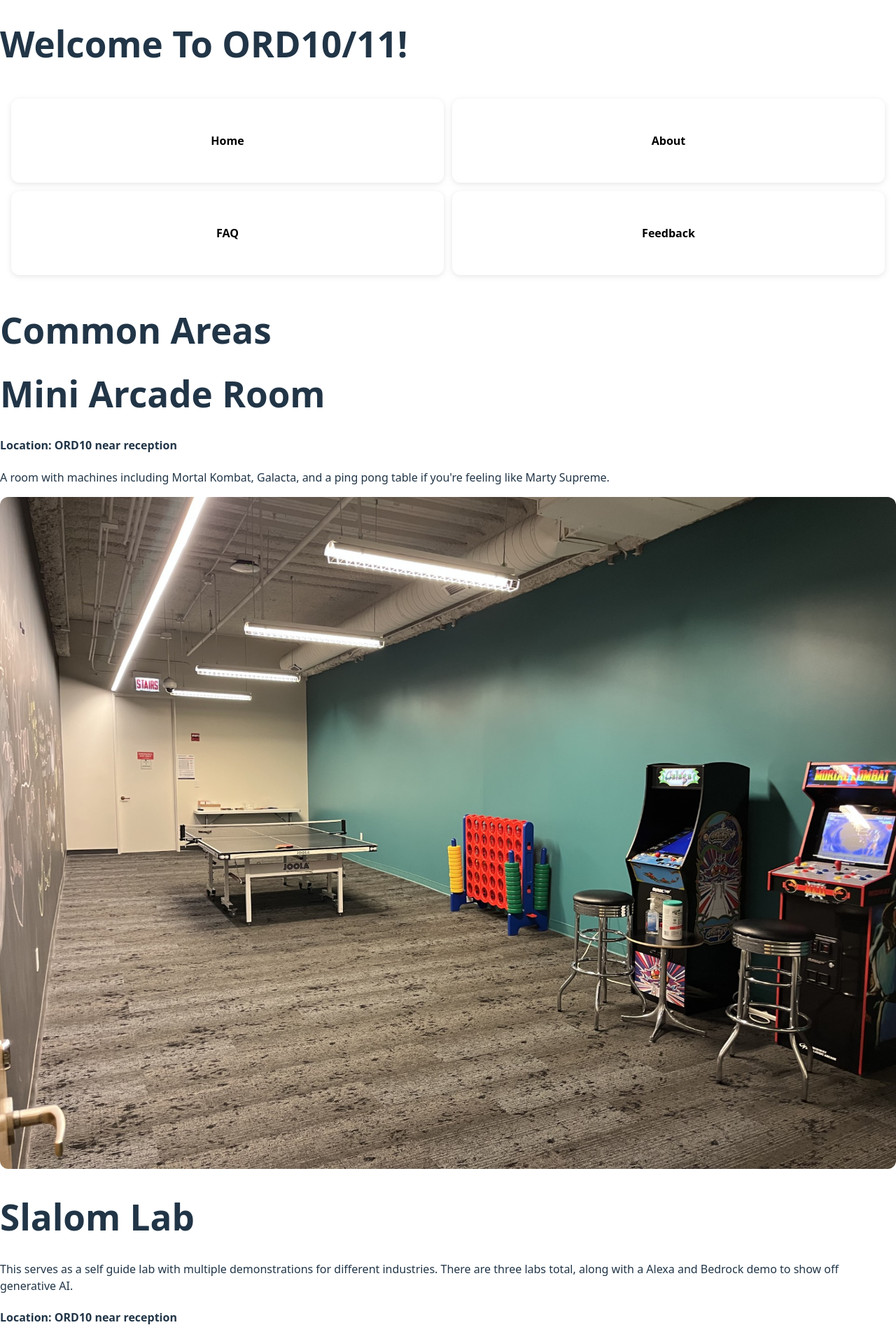
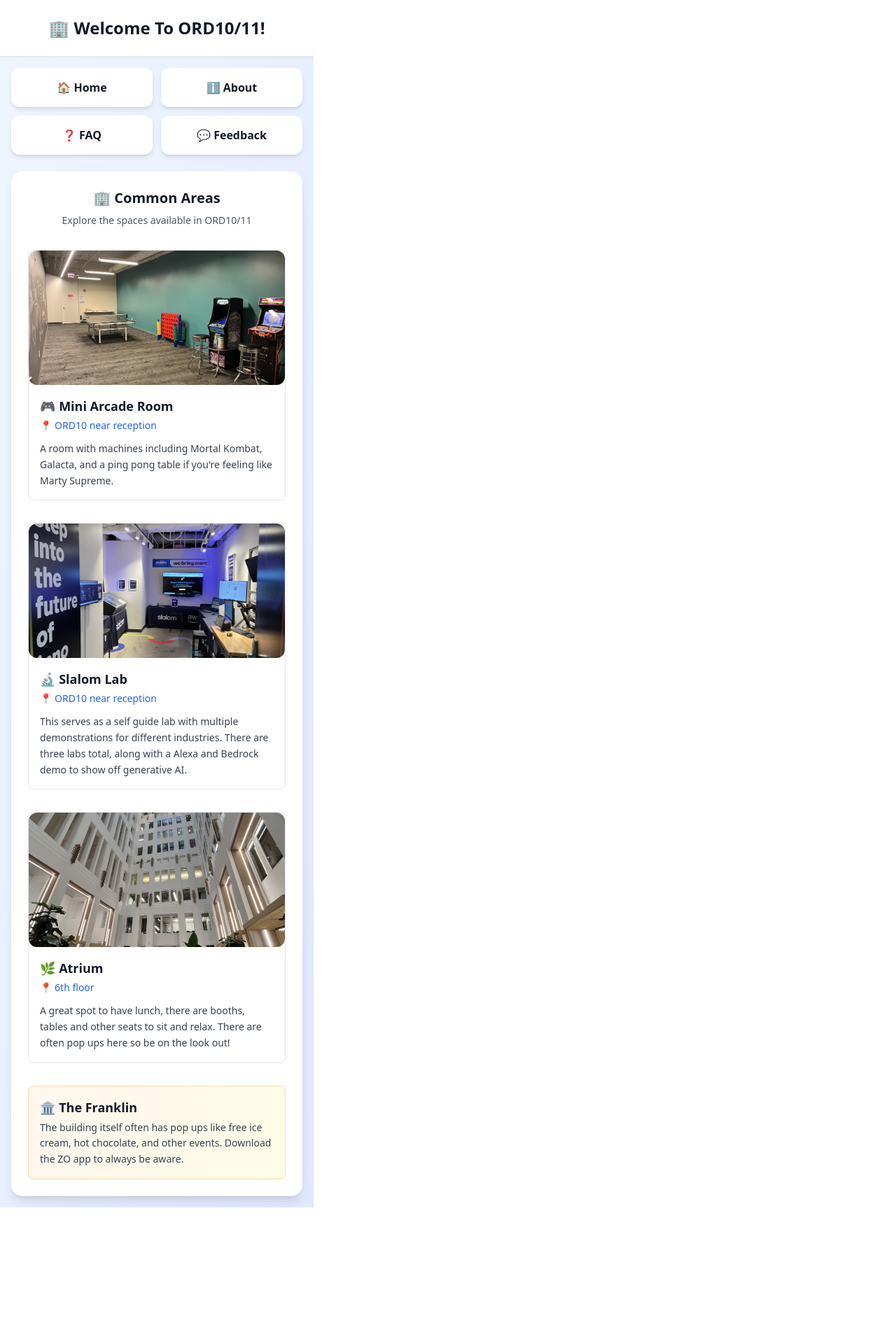
Before and after one commit to ryanh210757/ORDGuide, a React (Vite) app: page /about in a window 1280 px wide. Shown: the top 1913 px of the page at 70% size. After the commit the page ends 1725 px from the top, so only its background shows below. Built offline with nearby package versions, Linux system fonts and the light colour scheme; what aws-amplify would draw is missing.

Commit message:
Tailind css styling

```diff
--- a/index.html
+++ b/index.html
@@ -9,5 +9,6 @@
   <body>
     <div id="root"></div>
     <script type="module" src="/src/main.jsx"></script>
+    <script src="https://cdn.tailwindcss.com"></script>
   </body>
 </html>
--- a/src/About.jsx
+++ b/src/About.jsx
@@ -5,37 +5,59 @@ import atrium from "./assets/atrium.jpg"
 
 export default function About(){
     return (
-        <>
+        <div className="space-y-8">
+            {/* Header */}
+            <div className="text-center">
+                <h1 className="text-xl font-bold text-gray-900 mb-2">🏢 Common Areas</h1>
+                <p className="text-sm text-gray-600">Explore the spaces available in ORD10/11</p>
+            </div>
 
+            {/* Mini Arcade Room */}
+            <div className="bg-white rounded-lg border border-gray-200 overflow-hidden">
+                <img src={arcade} className="w-full h-48 object-cover" alt="Mini Arcade Room" />
+                <div className="p-4">
+                    <h2 className="text-lg font-semibold text-gray-900 mb-1">🎮 Mini Arcade Room</h2>
+                    <h4 className="text-sm font-medium text-blue-600 mb-3">📍 ORD10 near reception</h4>
+                    <p className="text-sm text-gray-700 leading-relaxed">
+                        A room with machines including Mortal Kombat, Galacta, and a ping pong table if you're feeling like Marty Supreme.
+                    </p>
+                </div>
+            </div>
 
-            <h1>Common Areas</h1>
-            <h1>Mini Arcade Room</h1>
-            <h4>Location: ORD10 near reception</h4>
-            <p>A room with machines including Mortal Kombat, Galacta, and a ping pong table if you're feeling like Marty Supreme.</p>
-            <img src={arcade} />
-
-
-            <h1>Slalom Lab</h1>
-            <p>This serves as a self guide lab with multiple demonstrations for different industries.
+            {/* Slalom Lab */}
+            <div className="bg-white rounded-lg border border-gray-200 overflow-hidden">
+                <img src={slalom} className="w-full h-48 object-cover" alt="Slalom Lab" />
+                <div className="p-4">
+                    <h2 className="text-lg font-semibold text-gray-900 mb-1">🔬 Slalom Lab</h2>
+                    <h4 className="text-sm font-medium text-blue-600 mb-3">📍 ORD10 near reception</h4>
+                    <p className="text-sm text-gray-700 leading-relaxed">
+                        This serves as a self guide lab with multiple demonstrations for different industries.
                         There are three labs total, along with a Alexa and Bedrock demo to show off generative AI.
                     </p>
-            <h4>Location: ORD10 near reception</h4>
-            <img src={slalom} />
+                </div>
+            </div>
 
-            <h1>Atrium</h1>
-            <p>A great spot to have lunch, there are booths, tables and other seats to sit and relax. There are
+            {/* Atrium */}
+            <div className="bg-white rounded-lg border border-gray-200 overflow-hidden">
+                <img src={atrium} className="w-full h-48 object-cover" alt="Atrium" />
+                <div className="p-4">
+                    <h2 className="text-lg font-semibold text-gray-900 mb-1">🌿 Atrium</h2>
+                    <h4 className="text-sm font-medium text-blue-600 mb-3">📍 6th floor</h4>
+                    <p className="text-sm text-gray-700 leading-relaxed">
+                        A great spot to have lunch, there are booths, tables and other seats to sit and relax. There are
                         often pop ups here so be on the look out!
                     </p>
-            <h4>Location: 6th floor</h4>
-            <img src={atrium}/>
+                </div>
+            </div>
 
-            <h1>The Franklin </h1>
-            <p>The builidng iteself often has pop ups like free ice cream, hot chocalte, and other events.
+            {/* The Franklin */}
+            <div className="bg-gradient-to-r from-orange-50 to-yellow-50 rounded-lg border border-orange-200 p-4">
+                <h2 className="text-lg font-semibold text-gray-900 mb-1">🏛️ The Franklin</h2>
+                <p className="text-sm text-gray-700 leading-relaxed">
+                    The building itself often has pop ups like free ice cream, hot chocolate, and other events.
                     Download the ZO app to always be aware.
                 </p>
-
-
-        </>
-
+            </div>
+        </div>
     )
 }
--- a/src/App.jsx
+++ b/src/App.jsx
@@ -10,23 +10,56 @@ function App() {
   const [open, setOpen] = useState(false)
 
   return (
-    <>
-    <h1>Welcome To ORD10/11!</h1>
+    <div className="min-h-screen bg-gradient-to-br from-blue-50 to-indigo-100">
+      {/* Header */}
+      <div className="bg-white shadow-sm border-b">
+        <div className="max-w-md mx-auto px-4 py-6 text-center">
+          <h1 className="text-2xl font-bold text-gray-900">🏢 Welcome To ORD10/11!</h1>
+        </div>
+      </div>
+
       <BrowserRouter>
-      <div className='actionGrid'>
-      <Link className="button" to="/">Home</Link>
-      <Link className="button" to="/about">About</Link>
-      <Link className="button" to="/faq">FAQ</Link>
-      <Link className="button" to="/feedback">Feedback</Link>
+        {/* Navigation */}
+        <div className="max-w-md mx-auto px-4 py-4">
+          <div className="grid grid-cols-2 gap-3 mb-6">
+            <Link
+              className="bg-white text-gray-900 font-semibold py-4 px-6 rounded-xl shadow-md hover:shadow-lg transition-all duration-200 text-center hover:bg-gray-50"
+              to="/"
+            >
+              🏠 Home
+            </Link>
+            <Link
+              className="bg-white text-gray-900 font-semibold py-4 px-6 rounded-xl shadow-md hover:shadow-lg transition-all duration-200 text-center hover:bg-gray-50"
+              to="/about"
+            >
+              ℹ️ About
+            </Link>
+            <Link
+              className="bg-white text-gray-900 font-semibold py-4 px-6 rounded-xl shadow-md hover:shadow-lg transition-all duration-200 text-center hover:bg-gray-50"
+              to="/faq"
+            >
+              ❓ FAQ
+            </Link>
+            <Link
+              className="bg-white text-gray-900 font-semibold py-4 px-6 rounded-xl shadow-md hover:shadow-lg transition-all duration-200 text-center hover:bg-gray-50"
+              to="/feedback"
+            >
+              💬 Feedback
+            </Link>
           </div>
+
+          {/* Page Content */}
+          <div className="bg-white rounded-2xl shadow-lg p-6">
             <Routes>
               <Route path="/" element={<Home />}></Route>
               <Route path="/about" element={<About />}></Route>
               <Route path="/faq" element={<FAQ />}></Route>
               <Route path="/feedback" element={<Feedback />}></Route>
             </Routes>
+          </div>
+        </div>
       </BrowserRouter>
-    </>
+    </div>
   )
 }
 
--- a/src/FAQ.jsx
+++ b/src/FAQ.jsx
@@ -2,22 +2,48 @@ import React from "react";
 import { useState } from "react";
 
 export default function FAQ(){
-    const [openIndex, setOpenIndex] = useState()
-
+    const [openIndex, setOpenIndex] = useState(null)
 
     return (
-        <>
+        <div className="space-y-4">
+            {/* Header */}
+            <div className="text-center mb-6">
+                <h1 className="text-xl font-semibold text-gray-900 mb-2">❓ Frequently Asked Questions</h1>
+                <p className="text-sm text-gray-600">Tap any question to see the answer</p>
+            </div>
+
+            {/* FAQ Items */}
             {data.map((item, index) => (
-                <div>
-                    <h3>{item.question}</h3>
-                    <button onClick={() => setOpenIndex(index)}>Three lines</button>
-                    {openIndex === index ? <p>{item.answer}</p> : null}
+                <div key={index} className="bg-white border border-gray-200 rounded-lg overflow-hidden shadow-sm">
+                    {/* Question Header */}
+                    <button
+                        onClick={() => setOpenIndex(openIndex === index ? null : index)}
+                        className="w-full px-4 py-4 text-left hover:bg-gray-50 transition-colors duration-200 flex items-center justify-between"
+                    >
+                        <h3 className="font-medium text-gray-900 pr-4">{item.question}</h3>
+                        <div className="flex-shrink-0">
+                            {openIndex === index ? (
+                                <svg className="w-5 h-5 text-gray-500" fill="none" stroke="currentColor" viewBox="0 0 24 24">
+                                    <path strokeLinecap="round" strokeLinejoin="round" strokeWidth={2} d="M19 9l-7 7-7-7" />
+                                </svg>
+                            ) : (
+                                <svg className="w-5 h-5 text-gray-500" fill="none" stroke="currentColor" viewBox="0 0 24 24">
+                                    <path strokeLinecap="round" strokeLinejoin="round" strokeWidth={2} d="M9 5l7 7-7 7" />
+                                </svg>
+                            )}
+                        </div>
+                    </button>
 
+                    {/* Answer (Collapsible) */}
+                    {openIndex === index && (
+                        <div className="px-4 pb-4 border-t border-gray-100">
+                            <p className="text-sm text-gray-700 leading-relaxed pt-3">{item.answer}</p>
+                        </div>
+                    )}
                 </div>
             ))}
-        </>
+        </div>
     )
-
 }
 
 const data = [
@@ -42,11 +68,11 @@ const data = [
         answer: "Parking validation is available for external guests visiting the office. Unfortunately, we are unable to provide parking validation for Amazon employees.",
     },
     {
-        question: "Can I bring a vistor?",
+        question: "Can I bring a visitor?",
         answer: "Yes. All visitors must be registered with the building before arrival. Please send reception the visitor's name and email address in advance. Visitors will check in with building reception before proceeding to the Amazon reception desk.",
     },
     {
-        question: "Is there an agile seating?",
+        question: "Is there agile seating?",
         answer: "Yes. Agile workspaces are available on floors 5 and 6. Desks marked with an Agile Workspace label are available on a first-come, first-served basis unless otherwise reserved.",
     },
     {
@@ -54,8 +80,7 @@ const data = [
         answer: "Chicago Social is a great channel for local events, office activities, and networking opportunities. ORD-Vultures is commonly used for leftover catering and food available in the office.",
     },
     {
-        question: "Is there IT Support onsite",
-        answer: "IT Support is avaialbe in the office by appointment. For urgent issues, you can contact IT through the online support chat."
+        question: "Is there IT Support onsite?",
+        answer: "IT Support is available in the office by appointment. For urgent issues, you can contact IT through the online support chat."
     }
-
 ]
--- a/src/Feedback.jsx
+++ b/src/Feedback.jsx
@@ -66,19 +66,30 @@ export default function Feedback() {
     };
 
     return (
-        <>
-            <h1 className="test">Drop in your suggestions about my guide. I appreciate your feedback.</h1>
+        <div className="space-y-6">
+            {/* Header */}
+            <div className="text-center">
+                <h1 className="text-xl font-semibold text-gray-900 mb-2">💬 Share Your Feedback</h1>
+                <p className="text-sm text-gray-600">Drop in your suggestions about the guide. I appreciate your feedback!</p>
+            </div>
 
             {/* Status message display */}
             {submitStatus && (
-                <div className={`status-message ${submitStatus.type}`}>
+                <div className={`p-4 rounded-lg text-sm font-medium ${
+                    submitStatus.type === 'success'
+                        ? 'bg-green-50 text-green-800 border border-green-200'
+                        : 'bg-red-50 text-red-800 border border-red-200'
+                }`}>
                     {submitStatus.message}
                 </div>
             )}
 
-            <form onSubmit={handleSubmit}>
-                <div className="form-group">
-                    <label htmlFor="name">Your Name (Required):</label>
+            <form onSubmit={handleSubmit} className="space-y-4">
+                {/* Name Field */}
+                <div>
+                    <label htmlFor="name" className="block text-sm font-medium text-gray-700 mb-2">
+                        Your Name <span className="text-red-500">*</span>
+                    </label>
                     <input
                         type="text"
                         id="name"
@@ -86,65 +97,85 @@ export default function Feedback() {
                         placeholder="Enter your name"
                         required
                         disabled={isSubmitting}
+                        className="w-full px-4 py-3 border border-gray-300 rounded-lg focus:ring-2 focus:ring-blue-500 focus:border-blue-500 disabled:bg-gray-100 disabled:cursor-not-allowed"
                     />
                 </div>
 
-                <div className="form-group">
-                    <label htmlFor="email">Email (Optional):</label>
+                {/* Email Field */}
+                <div>
+                    <label htmlFor="email" className="block text-sm font-medium text-gray-700 mb-2">
+                        Email (Optional)
+                    </label>
                     <input
                         type="email"
                         id="email"
                         name="email"
                         placeholder="Enter your email"
                         disabled={isSubmitting}
+                        className="w-full px-4 py-3 border border-gray-300 rounded-lg focus:ring-2 focus:ring-blue-500 focus:border-blue-500 disabled:bg-gray-100 disabled:cursor-not-allowed"
                     />
                 </div>
 
-                <div className="form-group">
-                    <label htmlFor="location">Location (Optional):</label>
+                {/* Location Field */}
+                <div>
+                    <label htmlFor="location" className="block text-sm font-medium text-gray-700 mb-2">
+                        Location (Optional)
+                    </label>
                     <input
                         type="text"
                         id="location"
                         name="location"
                         placeholder="e.g., Floor 2, Room 205"
                         disabled={isSubmitting}
+                        className="w-full px-4 py-3 border border-gray-300 rounded-lg focus:ring-2 focus:ring-blue-500 focus:border-blue-500 disabled:bg-gray-100 disabled:cursor-not-allowed"
                     />
                 </div>
 
-                <div className="form-group">
-                    <label htmlFor="category">Category (Optional):</label>
+                {/* Category Field */}
+                <div>
+                    <label htmlFor="category" className="block text-sm font-medium text-gray-700 mb-2">
+                        Category (Optional)
+                    </label>
                     <select
                         id="category"
                         name="category"
                         disabled={isSubmitting}
+                        className="w-full px-4 py-3 border border-gray-300 rounded-lg focus:ring-2 focus:ring-blue-500 focus:border-blue-500 disabled:bg-gray-100 disabled:cursor-not-allowed"
                     >
                         <option value="">Select a category</option>
-                        <option value="navigation">Navigation</option>
-                        <option value="facilities">Facilities</option>
-                        <option value="accessibility">Accessibility</option>
-                        <option value="general">General Feedback</option>
-                        <option value="suggestion">Suggestion</option>
+                        <option value="navigation">🗺️ Navigation</option>
+                        <option value="facilities">🏢 Facilities</option>
+                        <option value="accessibility">♿ Accessibility</option>
+                        <option value="general">💬 General Feedback</option>
+                        <option value="suggestion">💡 Suggestion</option>
                     </select>
                 </div>
 
-                <div className="form-group">
-                    <label htmlFor="rating">Rating (Optional):</label>
+                {/* Rating Field */}
+                <div>
+                    <label htmlFor="rating" className="block text-sm font-medium text-gray-700 mb-2">
+                        Rating (Optional)
+                    </label>
                     <select
                         id="rating"
                         name="rating"
                         disabled={isSubmitting}
+                        className="w-full px-4 py-3 border border-gray-300 rounded-lg focus:ring-2 focus:ring-blue-500 focus:border-blue-500 disabled:bg-gray-100 disabled:cursor-not-allowed"
                     >
                         <option value="">Rate your experience</option>
-                        <option value="5">5 - Excellent</option>
-                        <option value="4">4 - Good</option>
-                        <option value="3">3 - Average</option>
-                        <option value="2">2 - Poor</option>
-                        <option value="1">1 - Very Poor</option>
+                        <option value="5">⭐⭐⭐⭐⭐ Excellent</option>
+                        <option value="4">⭐⭐⭐⭐ Good</option>
+                        <option value="3">⭐⭐⭐ Average</option>
+                        <option value="2">⭐⭐ Poor</option>
+                        <option value="1">⭐ Very Poor</option>
                     </select>
                 </div>
 
-                <div className="form-group">
-                    <label htmlFor="message">Message (Required):</label>
+                {/* Message Field */}
+                <div>
+                    <label htmlFor="message" className="block text-sm font-medium text-gray-700 mb-2">
+                        Message <span className="text-red-500">*</span>
+                    </label>
                     <textarea
                         id="message"
                         name="message"
@@ -152,15 +183,19 @@ export default function Feedback() {
                         rows="4"
                         required
                         disabled={isSubmitting}
+                        className="w-full px-4 py-3 border border-gray-300 rounded-lg focus:ring-2 focus:ring-blue-500 focus:border-blue-500 disabled:bg-gray-100 disabled:cursor-not-allowed resize-none"
                     />
                 </div>
 
-                <input
+                {/* Submit Button */}
+                <button
                     type="submit"
-                    value={isSubmitting ? "Submitting..." : "Submit Feedback"}
                     disabled={isSubmitting}
-                />
+                    className="w-full bg-blue-500 hover:bg-blue-600 disabled:bg-gray-400 text-white font-semibold py-4 px-6 rounded-lg transition-all duration-200 disabled:cursor-not-allowed"
+                >
+                    {isSubmitting ? "Submitting..." : "📤 Submit Feedback"}
+                </button>
             </form>
-        </>
+        </div>
     );
 }
```
Lines whose indentation alone changed are shown as unchanged.
